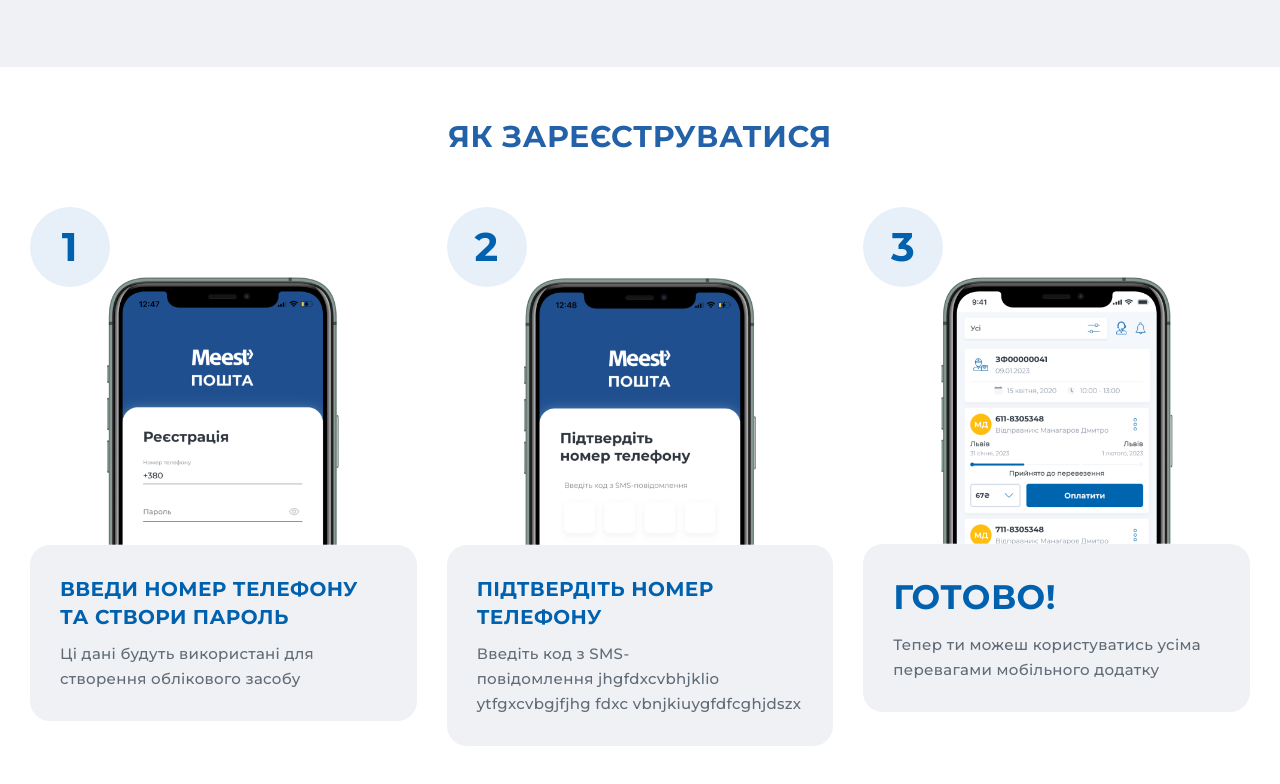
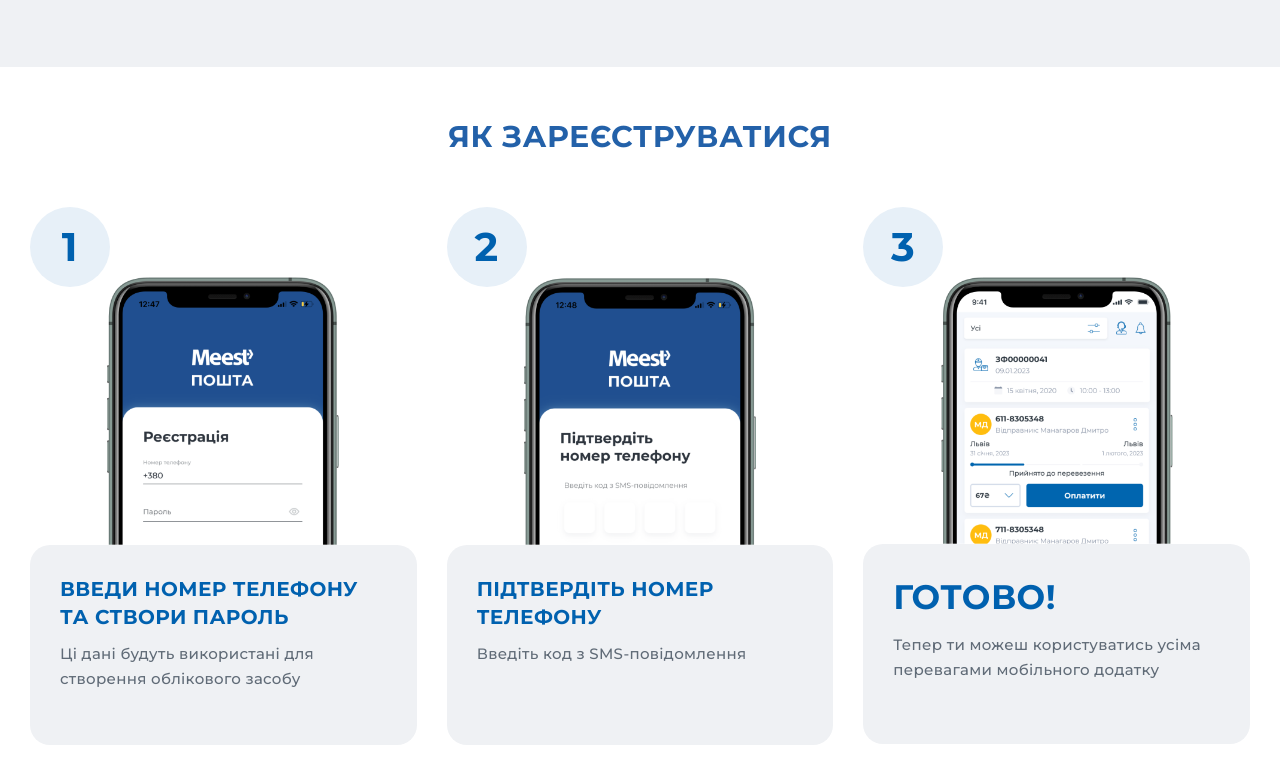
Before and after one commit to AnnaHrishko/meest_app, a website: page dev/meest_app.html in a window 1280 px wide. Shown: the part 1318-2102 px from the top of the page. Drawn offline with nearby package versions, Linux system fonts and the light colour scheme; files that its build step writes are made by us from their sources; files whose address does not match are found by name; a web font is replaced by a local one.

Commit message:
edit height for text in register-sec

```diff
--- a/dev/css/meest_app.scss
+++ b/dev/css/meest_app.scss
@@ -330,6 +330,10 @@
                 background: #EFF1F4;
                 padding: 30px;
                 width: 100%;
+                min-height: 200px;
+                @include maxWidth991(){
+                    min-height: unset;
+                }
                 @include maxWidth768(){
                     padding: 20px;
                 }
--- a/dev/meest_app.html
+++ b/dev/meest_app.html
@@ -139,7 +139,7 @@
                         </picture>
                         <div class="main-part__text">
                             <h3>Підтвердіть номер телефону </h3>
-                            <p class="descr descr--grey">Введіть код з SMS-повідомлення jhgfdxcvbhjklio ytfgxcvbgjfjhg  fdxc vbnjkiuygfdfcghjdszx</p>
+                            <p class="descr descr--grey">Введіть код з SMS-повідомлення</p>
                         </div>
                     </div>
                 </div>
```
Also changed, not shown: front/meest_app.html (+1 -1 lines), front/css/meest_app.css.
